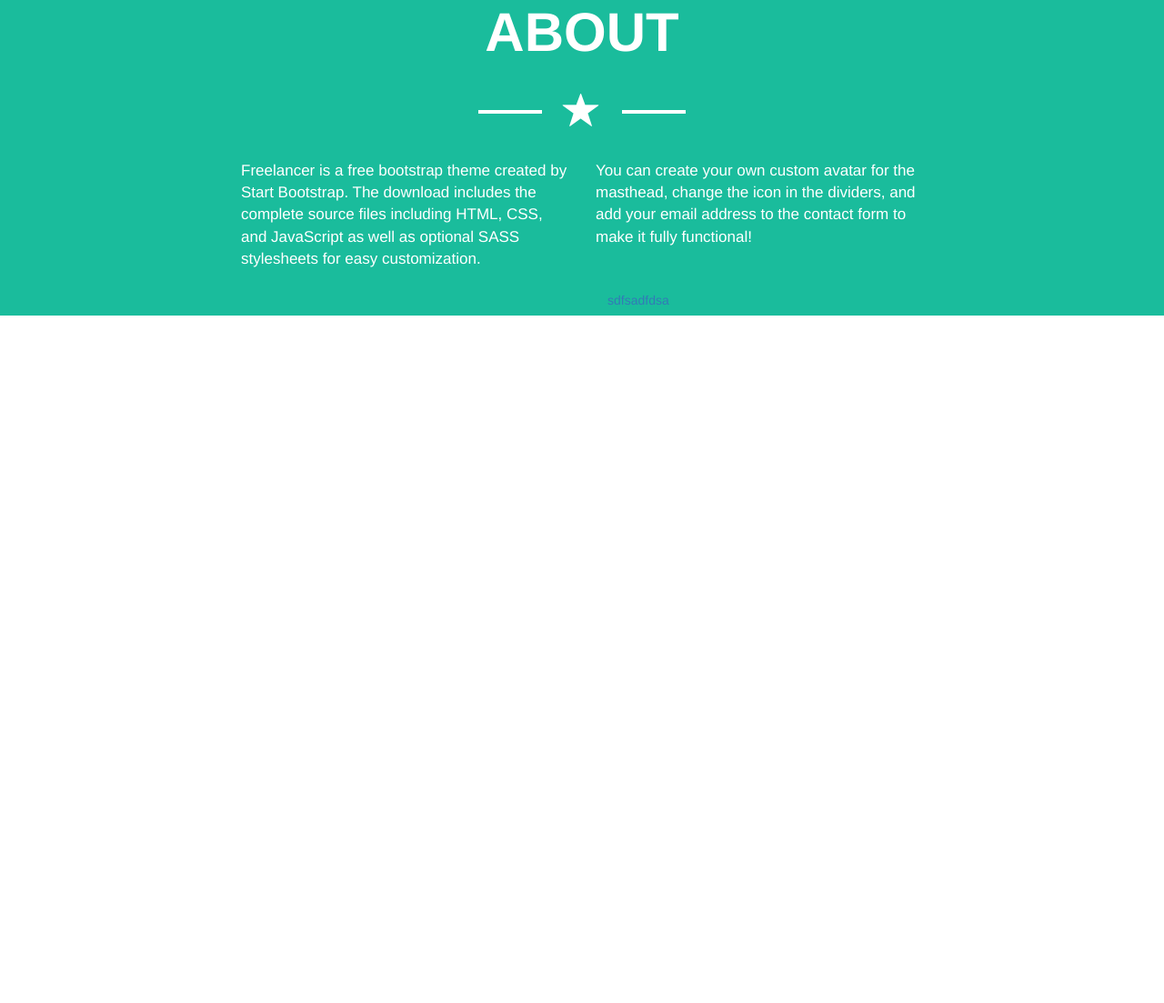
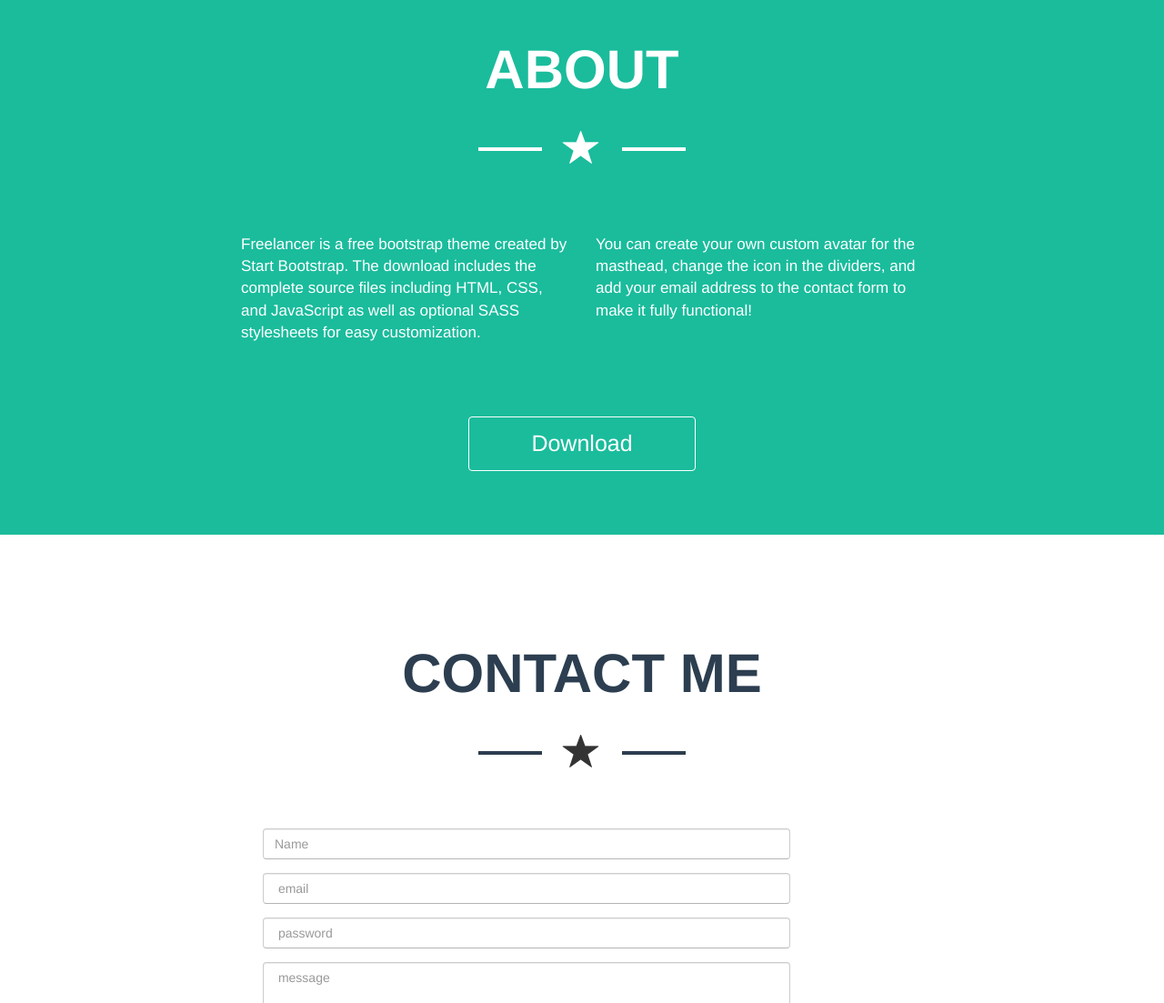
Before and after one commit to flavio-bernasconi/html-css-bootstrap-freelancer, a plain HTML site: page index.html in a window 1280 px wide. Shown: the part 1697-2800 px from the top of the page at 91% size. Before the commit the page ends 2044 px from the top, so only its background shows below. Drawn offline with nearby package versions, Linux system fonts and the light colour scheme.

```diff
--- a/custom.css
+++ b/custom.css
@@ -1,6 +1,14 @@
 
 
 /* REGOLE GENERALI */
+
+body, html{
+    margin:0;
+    padding:0;
+    max-width: 100%;
+    overflow-x: hidden;
+}
+
 
 .bk-color{
   background: #1abc9c!important;
@@ -15,10 +23,11 @@
   color: #2c3e50!important
 }
 
+a:hover{
+  text-decoration: none!important;
+}
 
-a:hover{
-  color: #1abc9c!important;
-}
+
 .title > h2 , .title > h3 , .title > h4{
   font-size: 6rem;
   font-weight: 900;
@@ -29,7 +38,6 @@
 .mt-1{
   margin-top: 30px;
 }
-
 
 
 /* REGOLE MENU */
@@ -50,7 +58,9 @@
 .nav li>a {
   color: white!important;
 }
-
+.nav li>a:hover{
+  color: #1abc9c!important;
+}
 
 /* REGOLE HEADER */
 header{
@@ -108,13 +118,93 @@
   margin-bottom: 70px;
 }
 
+.images{
+  padding: 0 15px;
+}
+
 .images img{
   margin-top: 40px;
+  border-radius: 10px;
+  transition: .3s
+}
+
+.images img:hover{
+  opacity: .6
 }
 
 /*  ABOUT */
+.about{
+  padding: 70px 0;
+}
 
 .about p {
   font-size: 17px;
-  margin-bottom: 40px;
+  margin: 40px 0;
 }
+
+.about .btn-default{
+  margin-top: 40px;
+  background-color: transparent!important;
+  border: solid 1px white;
+  width: 250px;
+  height: 60px;
+}
+
+.about .btn-default a{
+  color: white;
+  font-size: 2.5rem;
+  text-transform: capitalize;
+}
+
+/*  FORM */
+
+.contact {
+  padding: 100px 0;
+}
+
+.contact form{
+  width: 60%;
+  margin: 0 auto;
+}
+
+.contact form .form-control{
+  border-bottom: solid 1px rgb(181, 181, 181);
+}
+
+.contact form .send{
+  margin-top: 30px;
+  padding: 15px 30px;
+  font-size: 2.5rem;
+  border:none;
+
+}
+
+
+
+
+@media(max-width:767px){
+  header{
+    min-height: 50px;
+  }
+  header h1{
+    font-size: 4rem;
+  }
+  .images{
+    padding:0 50px;
+  }
+  .linea{
+    width: 40px;
+  }
+  .about p {
+    padding: 0 40px;
+    margin: 10px 0;
+    font-size: 2rem;
+  }
+}
+@media(min-width:768px){
+  header{
+    min-height: 60px;
+  }
+}
+@media(min-width:992px){}
+@media(min-width:1200px){}
--- a/index.html
+++ b/index.html
@@ -32,7 +32,7 @@
           </div>
           <div class="collapse navbar-collapse" id="myNavbar">
             <ul class="nav navbar-nav navbar-right text-uppercase">
-              <li class="active"><a href="#">portfolio</a></li>
+              <li><a href="#">portfolio</a></li>
               <li><a href="#">about</a></li>
               <li><a href="#">contact</a></li>
             </ul>
@@ -67,6 +67,7 @@
                 <div class="linea second-bk"></div>
               </div>
             </div>
+          </div>
           <div class="row images">
             <div class="col-lg-4 col-md-6 col-sm-6 col-xs-12">
               <img src="img/cabin.png" alt="" class="img-responsive">
@@ -88,7 +89,6 @@
             </div>
           </div>
         </div>
-      </div>
 
           <!-- sezione about -->
           <div class="container-fluid bk-color mt-1 about">
@@ -102,18 +102,67 @@
                     <div class="linea"></div>
                   </div>
                 </div>
-                <div class="col-lg-4 col-lg-offset-2  col-xs-12">
+                <!-- test about-->
+                <div class="col-lg-4 col-lg-offset-2 col-sm-4 col-sm-offset-2  col-xs-12">
                   <p>Freelancer is a free bootstrap theme created by Start Bootstrap. The download includes the complete source files including HTML, CSS, and JavaScript as well as optional SASS stylesheets for easy customization.</p>
                 </div>
-                <div class="col-lg-4  col-xs-12">
+                <div class="col-lg-4 col-sm-4 col-xs-12">
                   <p>You can create your own custom avatar for the masthead, change the icon in the dividers, and add your email address to the contact form to make it fully functional!</p>
                 </div>
-                <div class="col-lg-3">
-                  <a href="#" class="btn btn-xl btn-outline-light">sdfsadfdsa</a>
+                <!-- bottone download -->
+                <div class="col-xs-12 text-center">
+                  <button type="button" class="btn btn-default">
+                    <a href="#" class="">download</a>
+                  </button>
                 </div>
               </div>
             </div>
           </div>
+
+
+          <!-- sezione form -->
+          <div class="container contact">
+            <div class="row">
+              <div class="col-xs-12 title text-center">
+                <h3 class="second-color">contact me</h3>
+                <div class="divider">
+                  <div class="linea second-bk"></div>
+                  <div class="stella "><span class="glyphicon glyphicon-star" aria-hidden="true"></span></div>
+                  <div class="linea second-bk"></div>
+                </div>
+              </div>
+              <div class="col-xs-12 mt-1">
+                <form class="form-horizontal" action="/action_page.php">
+                  <div class="form-group">
+                    <div class="col-sm-10">
+                      <input type="text" class="form-control" id="name" placeholder="Name">
+                    </div>
+                  </div>
+                  <div class="form-group">
+                    <div class="col-sm-10">
+                      <input type="email" class="form-control" id="email" placeholder=" email">
+                    </div>
+                  </div>
+                  <div class="form-group">
+                    <div class="col-sm-10">
+                      <input type="password" class="form-control" id="pwd" placeholder=" password">
+                    </div>
+                  </div>
+                  <div class="form-group">
+                    <div class="col-sm-10">
+                      <textarea name="message" class="form-control" id="message" placeholder=" message" ></textarea>
+                    </div>
+                  </div>
+                  <div class="form-group">
+                    <div class=" col-sm-10">
+                      <button type="submit" class="btn btn-default send bk-color">Send</button>
+                    </div>
+                  </div>
+                </form>
+              </div>
+            </div>
+          </div>
+
 
 
 
```
Lines whose indentation alone changed are shown as unchanged.
